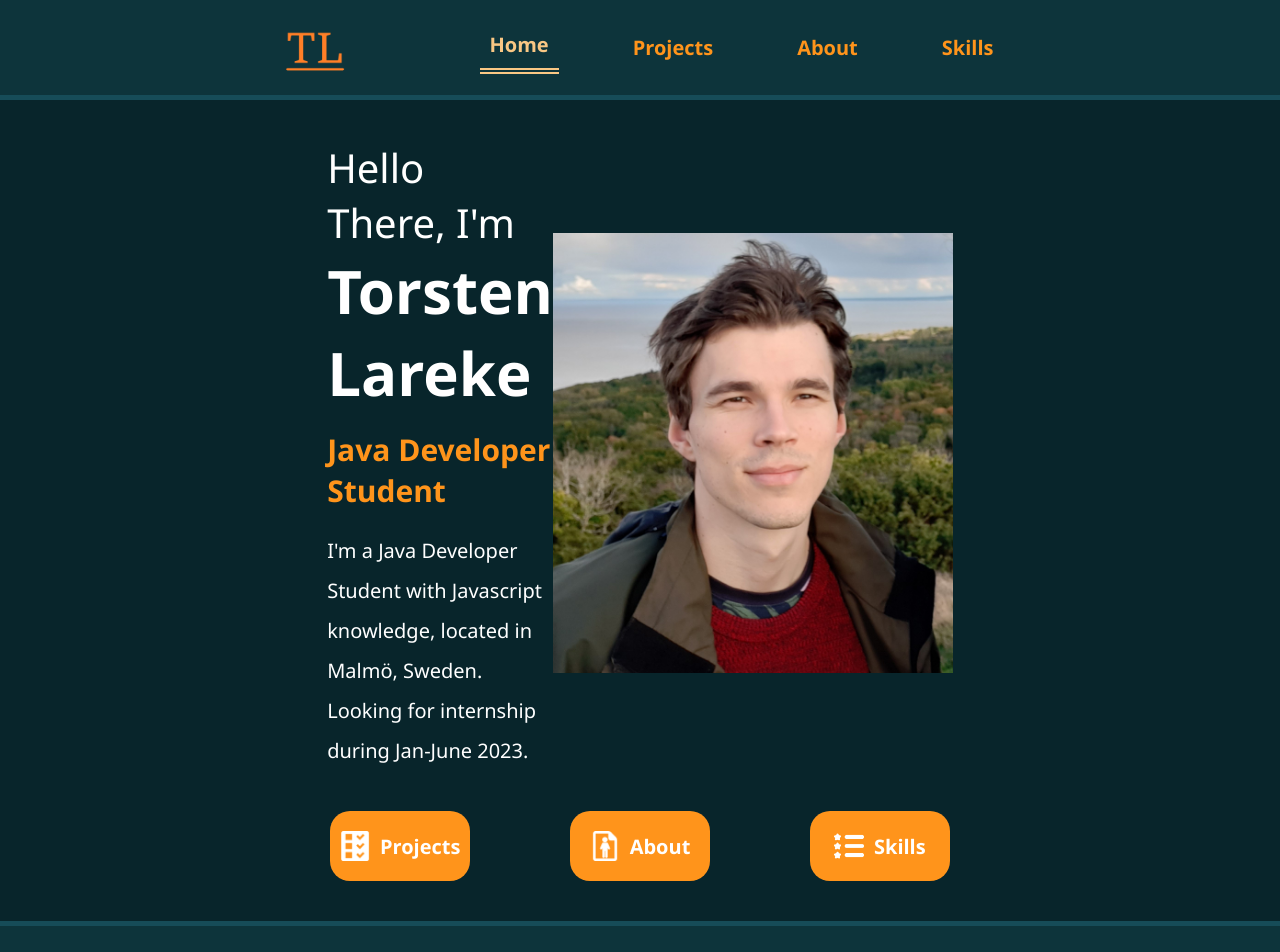
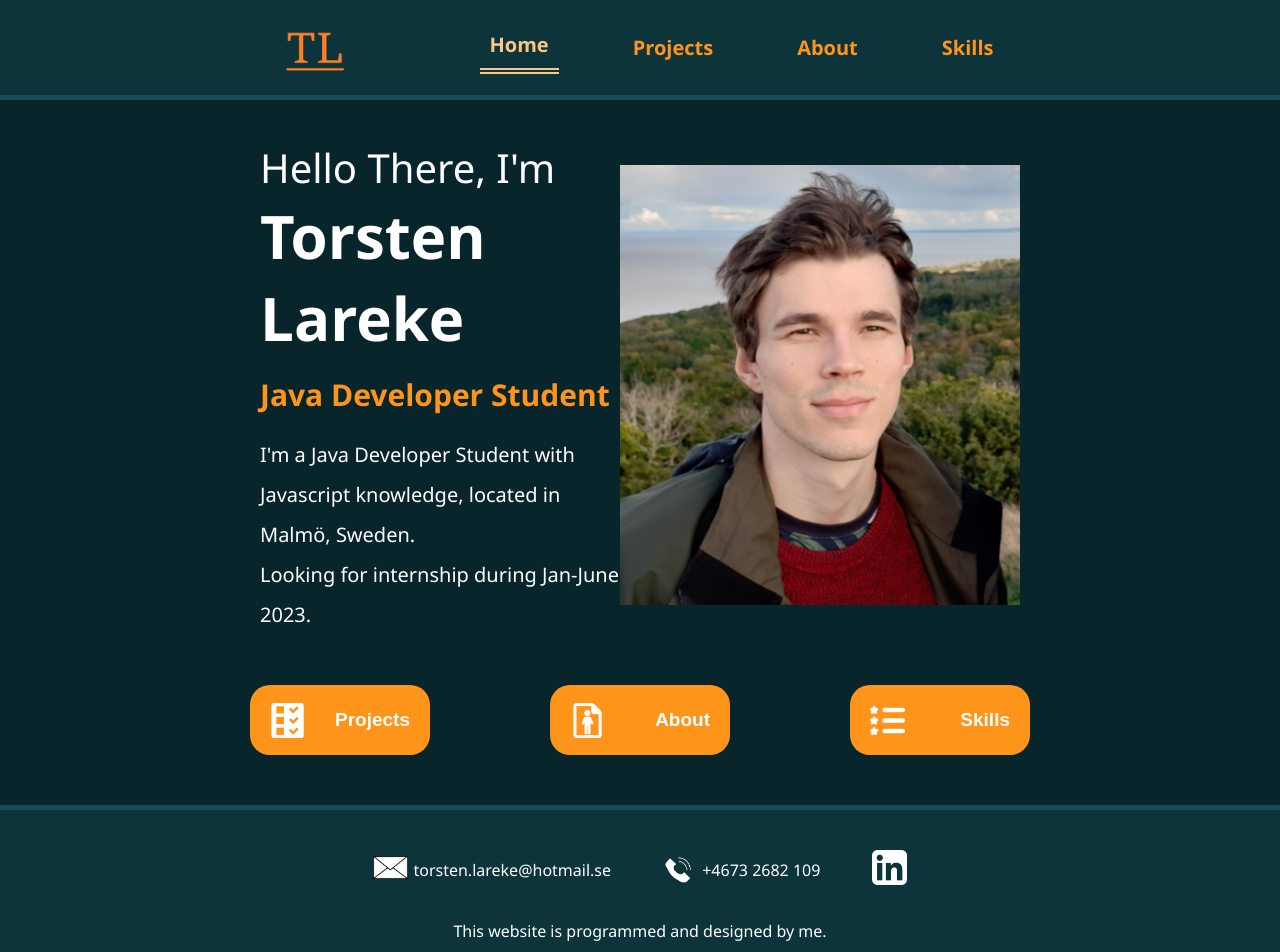
Before and after one commit to SirSalsa/portfolio-old, a React (Vite) app: page / in a window 1280 px wide. Shown: the top 952 px of the page. Built offline with nearby package versions, Linux system fonts and the light colour scheme.

Commit message:
Fixed home buttons

```diff
--- a/src/modules/About.jsx
+++ b/src/modules/About.jsx
@@ -40,7 +40,7 @@ export default function About() {
                         <p>View Grades</p>
                         <img src={grades_url} alt="Grades icon" />
                     </button>
-                    <button id="about_button" formAction="https://drive.google.com/file/d/1Si_tCh2H4tBWxDw8gIC9U95xHoQWzAdy/view?usp=sharing">
+                    <button id="about_button" formAction="https://drive.google.com/file/d/1I4ZdMHb1E36C0r4HTdC3QmHlinP09ZeL/view?usp=sharing">
                         <p>View CV</p>
                         <img src={cv_url} alt="CV icon" />
                     </button>
--- a/src/modules/Projects.jsx
+++ b/src/modules/Projects.jsx
@@ -40,10 +40,6 @@ export default function Projects() {
                             <img src={sass_url} alt="Sass logo" />
                         </div>
                         <form id="projects_buttons_wrapper" target="_blank">
-                            <button id="projects_buttons" formAction="https://sirsalsa.github.io/JAVA21-AJS-slutprojekt-torsten-lareke/">
-                                <p>View Live</p>
-                                <img src={opentab_url} alt="New tab icon" />
-                            </button>
                             <button id="projects_buttons" formAction="https://github.com/SirSalsa/portfolio-vite">
                                 <p>View Repo</p>
                                 <img src={github_url} alt="Github Logo" />
--- a/src/modules/home.jsx
+++ b/src/modules/home.jsx
@@ -1,4 +1,4 @@
-export default function Home({updateNavState}) {
+export default function Home({ updateNavState }) {
 
     //Image links
     const hello_url = new URL('../media/home/hello.gif', import.meta.url);
@@ -28,19 +28,21 @@ export default function Home({updateNavState}) {
                     <img id="home_img" src={portait_url} alt="portrait of me" />
                 </article>
             </div>
-            <div className="home_links">
-                <article>
-                    <img src={project_url} width="30px" alt="" />
-                    <p onClick={swapTab}>Projects</p>
-                </article>
-                <article>
-                    <img src={about_url} width="30px" alt="" />
-                    <p onClick={swapTab}>About</p>
-                </article>
-                <article>
-                    <img src={skills_url} width="30px" alt="" />
-                    <p onClick={swapTab}>Skills</p>
-                </article>
+            <div>
+                <form id="home_buttons_wrapper" target="_blank">
+                    <button id="home_buttons" onClick={swapTab}>
+                        <img src={project_url} alt="Projects Icon" />
+                        <p>Projects</p>
+                    </button>
+                    <button id="home_buttons" onClick={swapTab}>
+                        <img src={about_url} alt="About Icon" />
+                        <p>About</p>
+                    </button>
+                    <button id="home_buttons" onClick={swapTab}>
+                        <img src={skills_url} alt="Skills Icon" />
+                        <p>Skills</p>
+                    </button>
+                </form>
             </div>
 
         </>
--- a/src/style/style.scss
+++ b/src/style/style.scss
@@ -137,35 +137,42 @@ main {
     width: 400px;
 }
 
-.home_links {
+#home_buttons_wrapper {
+    padding-top: 40px;
     display: flex;
     flex-flow: row nowrap;
-    justify-content: center;
-    gap: 15%;
-    padding-top: 40px;
+    justify-content:center;
+    gap: 100px;
 }
 
-.home_links>article {
+#home_buttons {
+    font-size: 19px;
+    font-weight: bold;
     display: flex;
-    flex-flow: row;
     align-items: center;
-    justify-content: center;
-
+    flex-flow: row nowrap;
+    justify-content: space-between;
     background-color: $text_color;
-    padding: 20px;
-    width: 100px;
+    color: white;
+    padding: 15px;
+    margin: 10px;
+    width: 180px;
+    height: 70px;
     border-radius: 20px;
-    font-size: 20px;
-    font-weight: bold;
 }
 
-.home_links>article:hover {
-    cursor: pointer;
-    color: $text_hovercolor;
+#home_buttons>img {
+    width: 35px;
+    margin-left: 5px;
 }
 
-.home_links>article>p {
-    padding-left: 10px;
+#home_buttons>p {
+    margin-right: 5px;
+}
+
+#home_buttons:hover {
+    cursor: pointer;
+    background-color: $text_hovercolor;
 }
 
 // Projects Page
@@ -420,6 +427,10 @@ footer>p {
         width: 300px;
     }
 
+    #home_buttons_wrapper {
+        gap: 50px;
+    }
+
     //Projects
     #projects_img {
         width: 400px;
@@ -500,18 +511,11 @@ footer>p {
         width: 250px;
     }
 
-    .home_links {
+    #home_buttons_wrapper {
         display: flex;
         flex-flow: column nowrap;
         align-items: center;
-    }
-
-    .home_links>article {
-        display: flex;
-        flex-flow: row nowrap;
-        max-width: 100px;
-        justify-content: center;
-        margin: 10px;
+        gap: 10px;
     }
 
     //About
--- a/vite.config.js
+++ b/vite.config.js
@@ -3,6 +3,6 @@ import react from '@vitejs/plugin-react'
 
 // https://vitejs.dev/config/
 export default defineConfig({
-  base: "/portfolio-vite/",
+  base: "http://torstenlareke.com/",
   plugins: [react()]
 })
```
